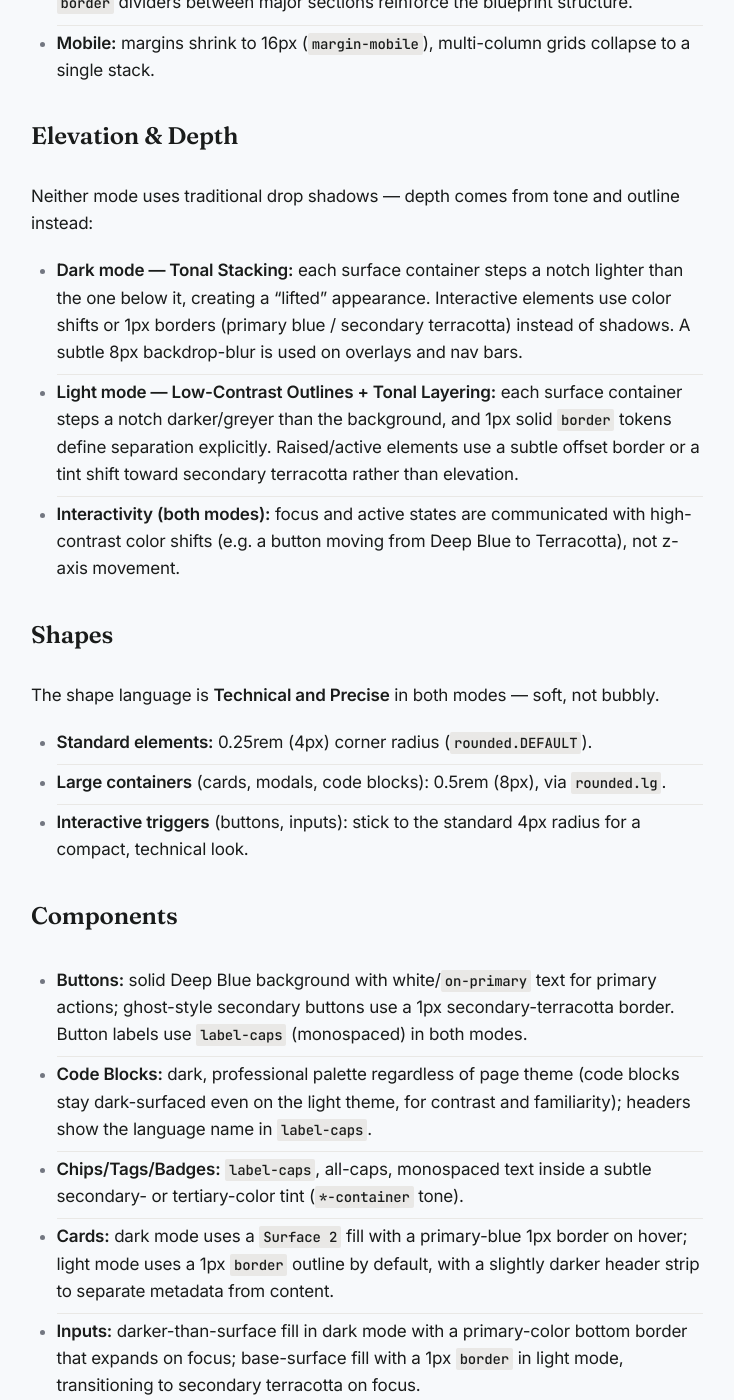
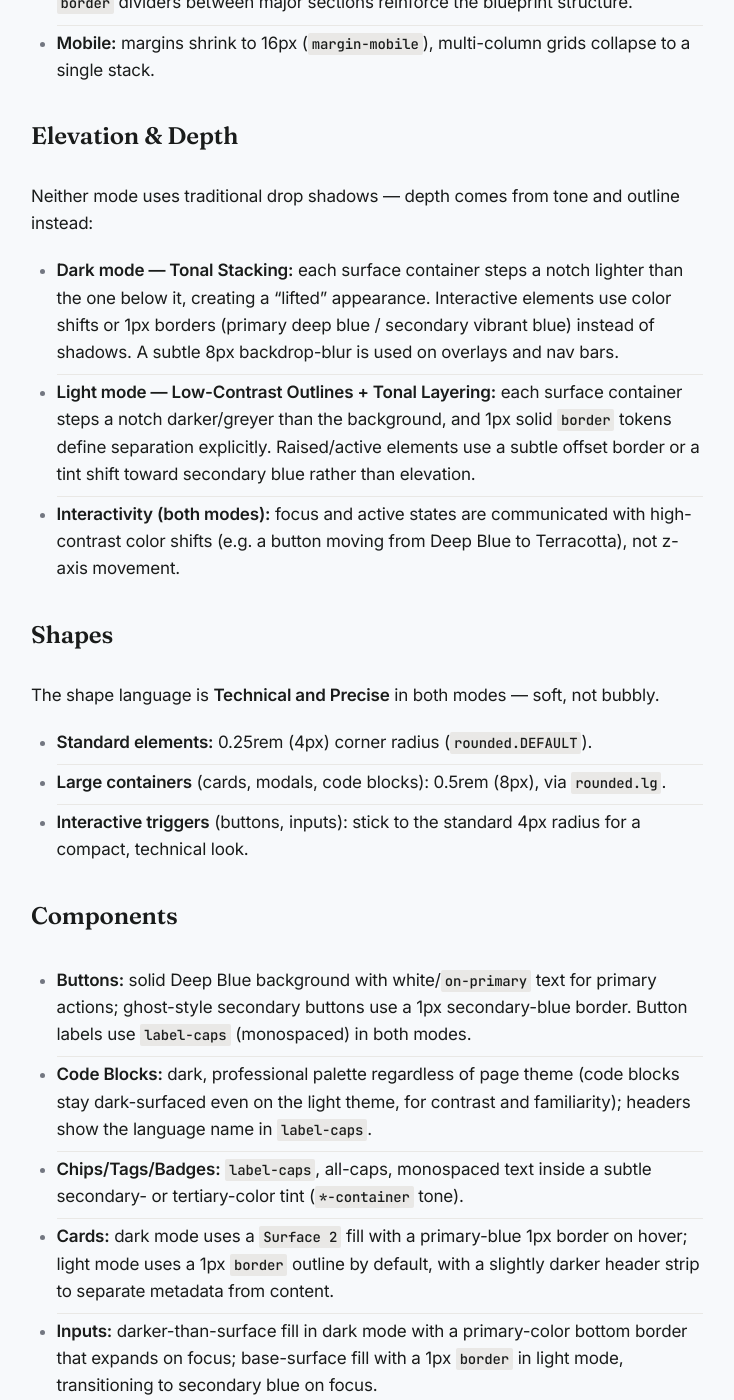
Before and after one commit to paulushcgcj/paulushcgcj.github.io, a Jekyll site: the page built from DESIGN.md, in a window 1280 px wide and 1400 px high, scrolled down 2274 px. Shown: the whole window, without its empty margins (273-1007 px from the left). Built offline with Jekyll 4.4.1, drawn with Linux system fonts in a browser that asks for light colours; some of the changed text lies outside the part shown.

```diff
--- a/DESIGN.md
+++ b/DESIGN.md
@@ -150,7 +150,7 @@
 
 ## Brand & Style
 
-The brand personality is a fusion of academic rigor and modern engineering. It targets software architects and technical leads who value clarity, precision, and a sophisticated reading experience. The design style is **Modern-Editorial with Technical Accents** — a rigorous, grid-based editorial layout punctuated by a sophisticated palette of deep blues and warm terracotta, meant to feel authoritative and timeless while keeping the precision of a developer-centric tool.
+The brand personality is a fusion of academic rigor and modern engineering. It targets software architects and technical leads who value clarity, precision, and a sophisticated reading experience. The design style is **Modern-Editorial with Technical Accents** — a rigorous, grid-based editorial layout punctuated by a deep blue and vibrant blue palette, meant to feel authoritative and technical while keeping the precision of a developer-centric tool.
 
 The two modes are the same brand under different lighting, not two separate designs:
 
@@ -167,9 +167,9 @@
 Role meaning is identical across modes:
 
 - **Primary (Deep Blue family):** primary actions, navigation states, core branding, heading color. Conveys stability and technical reliability.
-- **Secondary (Terracotta family):** highlights, callouts, links, and interactive/focus states. Warm, editorial contrast to the cool primary.
+- **Secondary (Vibrant Blue family):** highlights, callouts, links, and interactive/focus states. Provides a crisp, technical contrast to the deep blue primary.
 - **Tertiary (Forest Green family):** success states, code diffs, and technical readouts.
-- **Neutral/Background:** dark mode uses a deep, warm charcoal slate (`#101319`) with progressively lighter surface containers to build depth; light mode uses a warm off-white (`#faf9f7`) with progressively darker/greyer surface containers, plus an explicit `border` token (`#e9e8e5` light / `#434750` dark) for the "blueprint" grid-line feel.
+- **Neutral/Background:** dark mode uses a deep, warm charcoal slate (`#101319`) with progressively lighter surface containers to build depth; light mode uses a cool off-white (`#f7f9fb`) with progressively darker/greyer surface containers, plus an explicit `border` token (`#e9e8e5` light / `#434750` dark) for the "blueprint" grid-line feel.
 - **Text:** `on-surface` is high-contrast (near-white on dark, near-black on light) for body copy; `on-surface-variant` is a muted blue-grey used for metadata and secondary info in both modes.
 
 ## Typography
@@ -193,8 +193,8 @@
 
 Neither mode uses traditional drop shadows — depth comes from tone and outline instead:
 
-- **Dark mode — Tonal Stacking:** each surface container steps a notch lighter than the one below it, creating a "lifted" appearance. Interactive elements use color shifts or 1px borders (primary blue / secondary terracotta) instead of shadows. A subtle 8px backdrop-blur is used on overlays and nav bars.
-- **Light mode — Low-Contrast Outlines + Tonal Layering:** each surface container steps a notch darker/greyer than the background, and 1px solid `border` tokens define separation explicitly. Raised/active elements use a subtle offset border or a tint shift toward secondary terracotta rather than elevation.
+- **Dark mode — Tonal Stacking:** each surface container steps a notch lighter than the one below it, creating a "lifted" appearance. Interactive elements use color shifts or 1px borders (primary deep blue / secondary vibrant blue) instead of shadows. A subtle 8px backdrop-blur is used on overlays and nav bars.
+- **Light mode — Low-Contrast Outlines + Tonal Layering:** each surface container steps a notch darker/greyer than the background, and 1px solid `border` tokens define separation explicitly. Raised/active elements use a subtle offset border or a tint shift toward secondary blue rather than elevation.
 - **Interactivity (both modes):** focus and active states are communicated with high-contrast color shifts (e.g. a button moving from Deep Blue to Terracotta), not z-axis movement.
 
 ## Shapes
@@ -207,11 +207,11 @@
 
 ## Components
 
-- **Buttons:** solid Deep Blue background with white/`on-primary` text for primary actions; ghost-style secondary buttons use a 1px secondary-terracotta border. Button labels use `label-caps` (monospaced) in both modes.
+- **Buttons:** solid Deep Blue background with white/`on-primary` text for primary actions; ghost-style secondary buttons use a 1px secondary-blue border. Button labels use `label-caps` (monospaced) in both modes.
 - **Code Blocks:** dark, professional palette regardless of page theme (code blocks stay dark-surfaced even on the light theme, for contrast and familiarity); headers show the language name in `label-caps`.
 - **Chips/Tags/Badges:** `label-caps`, all-caps, monospaced text inside a subtle secondary- or tertiary-color tint (`*-container` tone).
 - **Cards:** dark mode uses a `Surface 2` fill with a primary-blue 1px border on hover; light mode uses a 1px `border` outline by default, with a slightly darker header strip to separate metadata from content.
-- **Inputs:** darker-than-surface fill in dark mode with a primary-color bottom border that expands on focus; base-surface fill with a 1px `border` in light mode, transitioning to secondary terracotta on focus.
+- **Inputs:** darker-than-surface fill in dark mode with a primary-color bottom border that expands on focus; base-surface fill with a 1px `border` in light mode, transitioning to secondary blue on focus.
 - **Lists:** horizontal separators between items; hover uses a subtle background-tint shift rather than shadows or chevrons.
 - **Technical Readouts:** a bordered box with a `label-caps` label in the top-left and `code-inline` data points inside — identical pattern in both modes.
 - **Reading Progress Bar:** a thin, 2px terracotta line at the top of the viewport that fills as the user scrolls, shared by both modes.
```
Also changed, not shown: other parts of DESIGN.md (+17 -17 lines), AGENTS.md (added, +80 -0 lines).
